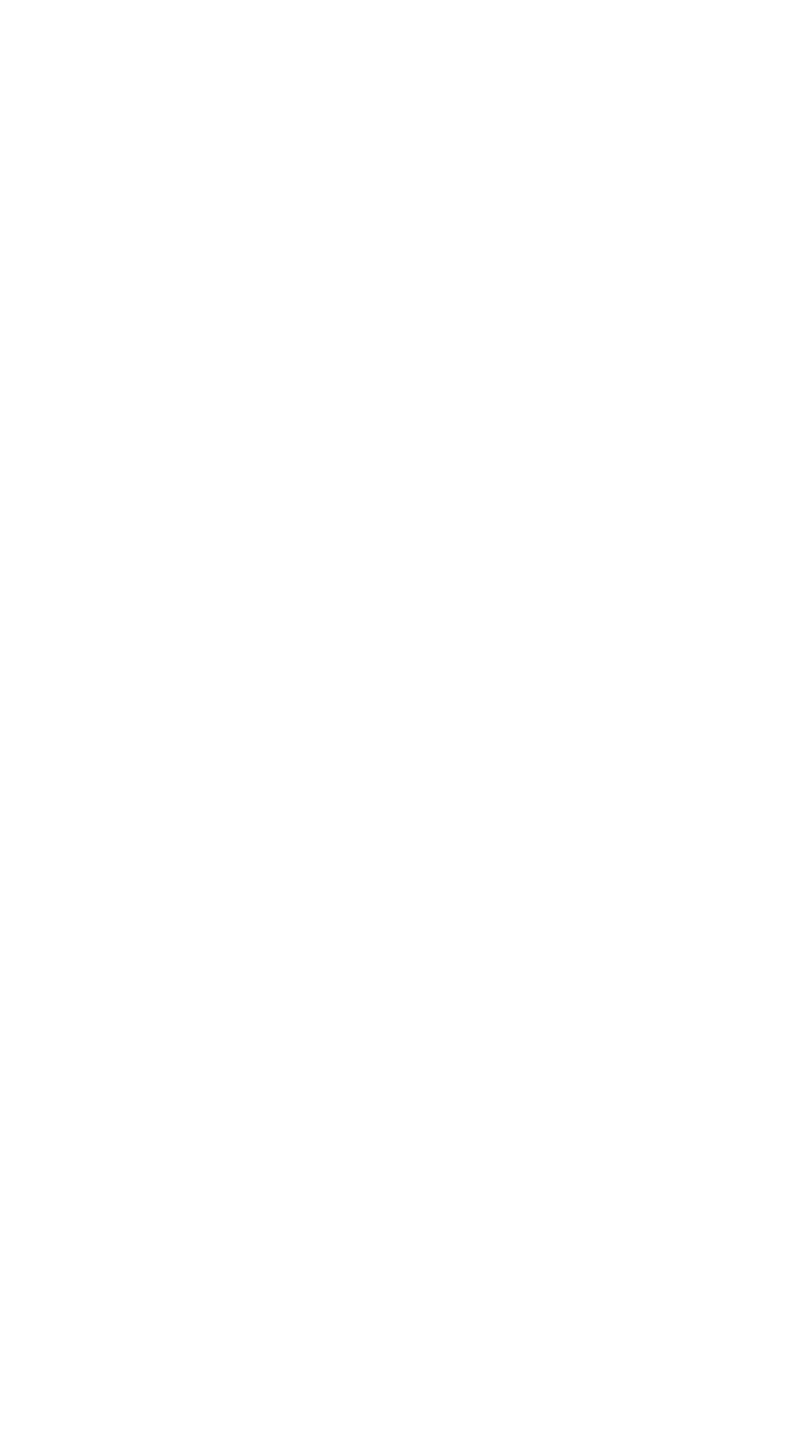
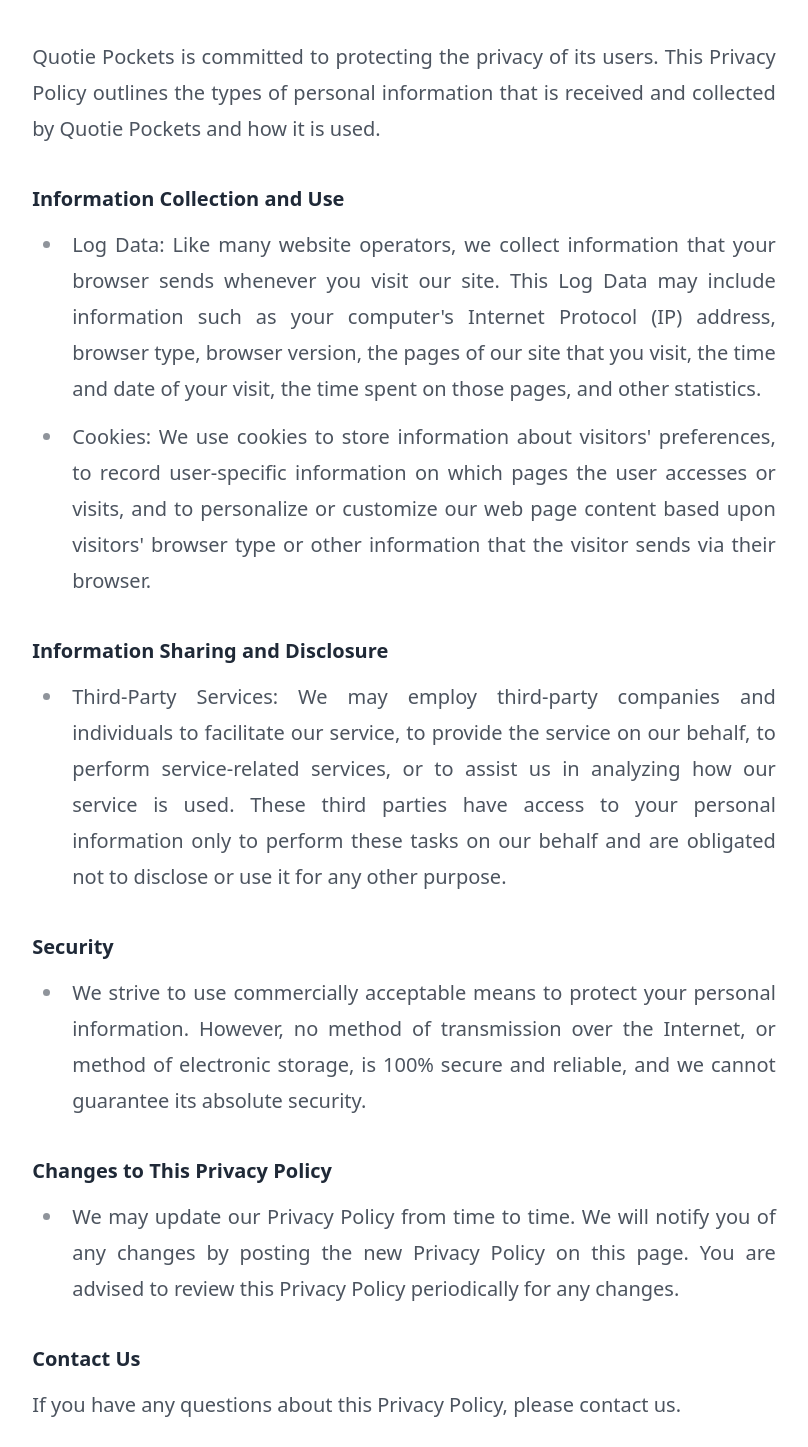
Before and after one commit to VikasMeshram2708/Quotie-Pockets, a React app: page /privacy-policy in a window 1280 px wide. Shown: the part 194-1641 px from the top of the page, without its empty margins (236-1044 px from the left). Before the commit the page ends 800 px from the top, so only its background shows below. Built offline with nearby package versions, Linux system fonts and the light colour scheme; the HTML template or start-up script is replaced by a standard one.

Commit message:
:art: Created Privacy Policy page.

```diff
--- a/src/page/Privacy.tsx
+++ b/src/page/Privacy.tsx
@@ -1,5 +1,79 @@
 export default function Privacy() {
   return (
-    <div>Privacy</div>
-  )
+    <section className="prose lg:prose-xl text-justify mt-14 mx-auto">
+      <h1 className="text-center">Privacy Policy</h1>
+      <p>
+        Quotie Pockets is committed to protecting the privacy of its users. This
+        Privacy Policy outlines the types of personal information that is
+        received and collected by Quotie Pockets and how it is used.
+      </p>
+      <div>
+        <h4>Information Collection and Use</h4>
+        <ul>
+          <li>
+            Log Data: Like many website operators, we collect information that
+            your browser sends whenever you visit our site. This Log Data may
+            include information such as your computer's Internet Protocol (IP)
+            address, browser type, browser version, the pages of our site that
+            you visit, the time and date of your visit, the time spent on those
+            pages, and other statistics.
+          </li>
+          <li>
+            Cookies: We use cookies to store information about visitors'
+            preferences, to record user-specific information on which pages the
+            user accesses or visits, and to personalize or customize our web
+            page content based upon visitors' browser type or other information
+            that the visitor sends via their browser.
+          </li>
+        </ul>
+      </div>
+
+      <div>
+        <h4>Information Sharing and Disclosure</h4>
+        <ul>
+          <li>
+            Third-Party Services: We may employ third-party companies and
+            individuals to facilitate our service, to provide the service on our
+            behalf, to perform service-related services, or to assist us in
+            analyzing how our service is used. These third parties have access
+            to your personal information only to perform these tasks on our
+            behalf and are obligated not to disclose or use it for any other
+            purpose.
+          </li>
+        </ul>
+      </div>
+
+      <div>
+        <h4>Security</h4>
+        <ul>
+          <li>
+            We strive to use commercially acceptable means to protect your
+            personal information. However, no method of transmission over the
+            Internet, or method of electronic storage, is 100% secure and
+            reliable, and we cannot guarantee its absolute security.
+          </li>
+        </ul>
+      </div>
+
+      <div>
+        <h4>Changes to This Privacy Policy</h4>
+        <ul>
+          <li>
+            We may update our Privacy Policy from time to time. We will notify
+            you of any changes by posting the new Privacy Policy on this page.
+            You are advised to review this Privacy Policy periodically for any
+            changes.
+          </li>
+        </ul>
+      </div>
+
+      <div>
+        <h4>Contact Us</h4>
+        <p>
+          If you have any questions about this Privacy Policy, please contact
+          us.
+        </p>
+      </div>
+    </section>
+  );
 }
```
